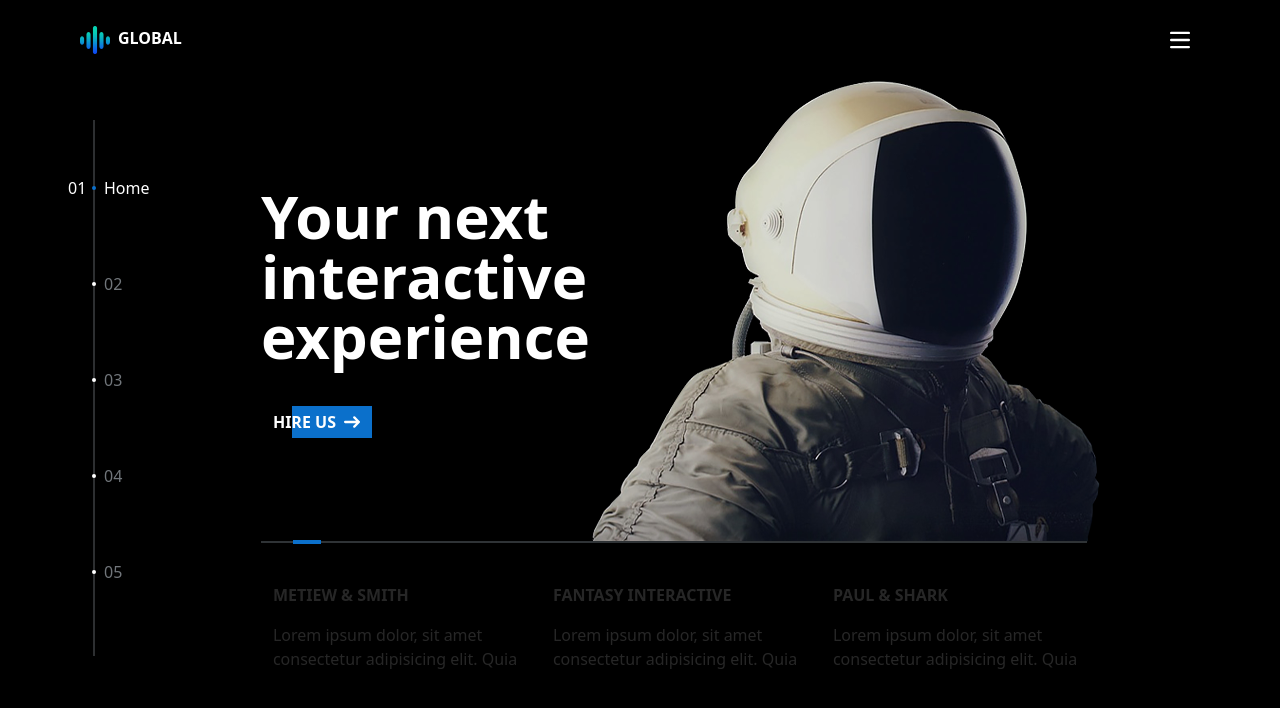
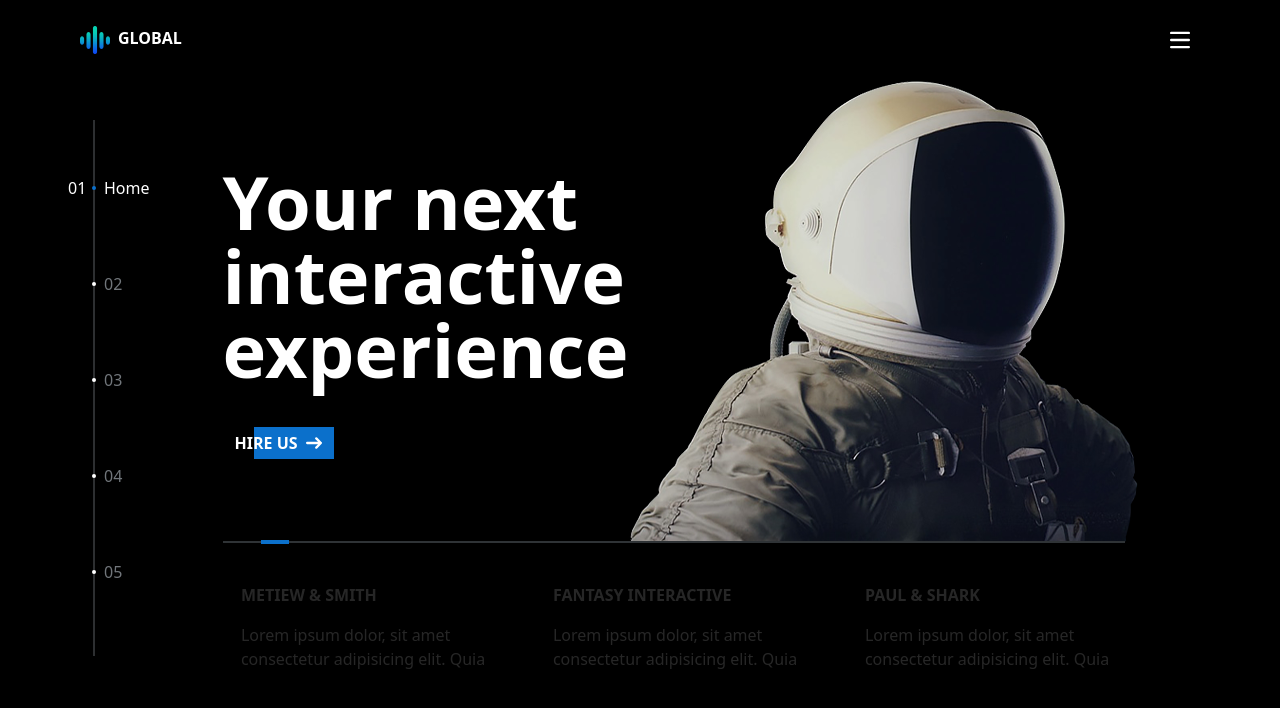
Before and after one commit to Eslam-Mohamed-G/global-next.js, a Next.js app: page / in a window 1280 px wide. Shown: the top 708 px of the page. Built offline with nearby package versions, Linux system fonts and the light colour scheme.

Commit message:
Responsive design

```diff
--- a/src/app/globals.css
+++ b/src/app/globals.css
@@ -8,5 +8,6 @@
     --color-backGround: #181818;
 
     --breakpoint-sm: 600px;
+    --breakpoint-md: 768px;
     --breakpoint-lg: 900px;
 }
--- a/src/app/page.tsx
+++ b/src/app/page.tsx
@@ -8,7 +8,7 @@ export default function Home() {
         {/* text */}
         <div className="flex flex-col md:justify-center text-white gap-10">
           {/* there words */}
-          <div className="flex flex-col text-5xl md:text-6xl lg:text-7xl font-extrabold">
+          <div className="flex flex-col text-5xl md:text-6xl xl:text-[74px] font-extrabold">
             <span>Your next</span>
             <span>interactive</span>
             <span>experience</span>
```
